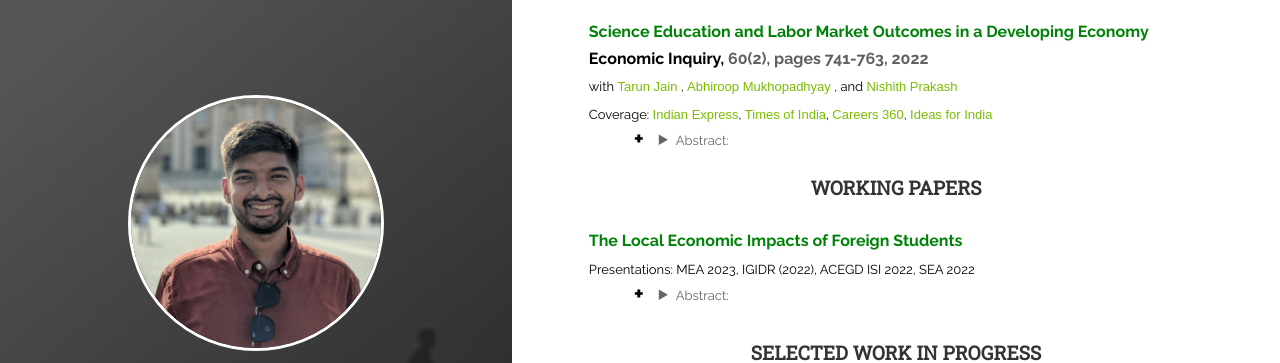
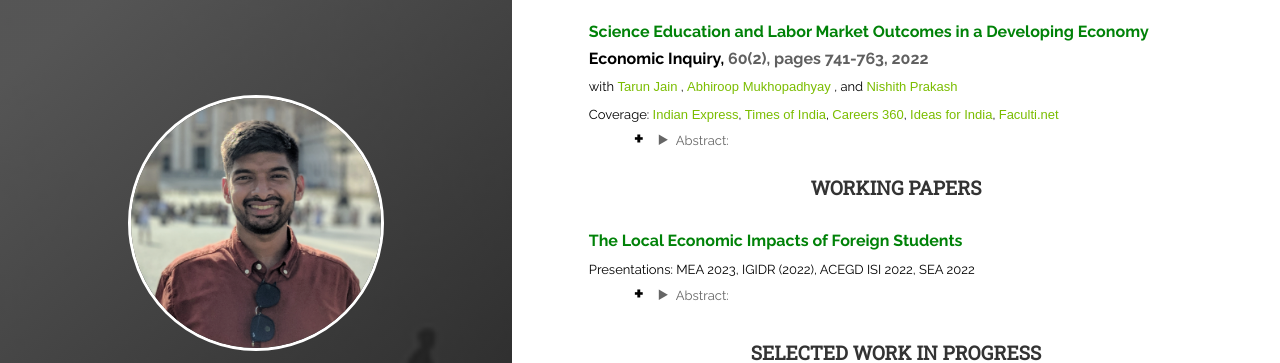
Before and after one commit to raghavrakesh/raghavrakesh.github.io, a Jekyll site: the page built from _posts/2018-06-13-research.markdown, in a window 1280 px wide and 1307 px high. Shown: the part 266-629 px from the top of the window. Built offline with Jekyll 4.4.1, drawn with Linux system fonts in a browser that asks for light colours.

Commit message:
Update 2018-06-13-research.markdown

```diff
--- a/_posts/2018-06-13-research.markdown
+++ b/_posts/2018-06-13-research.markdown
@@ -62,11 +62,9 @@ tags: [jekyll]
       </a>
     </font>
     <br>
-    <font size="2" style="color:#000000;">Coverage: <a href="https://indianexpress.com/article/education/students-who-learn-science-in-higher-secondary-may-earn-better-study-6403495/" > <font face="Arial" color="#7BBD00">Indian Express</font></a>, <a href="https://timesofindia.indiatimes.com/city/ahmedabad/science-grads-earn-22-more-says-iim-a-study/articleshow/86020486.cms" ><font face="Arial" color="#7BBD00">Times of India</font></a>, <a href="https://news.careers360.com/iim-ahmedabad-placement-iima-study-class-12-science-stream-income-jobs-recruitment-humanities-commerce-bihar-board-andhra-pradesh" ><font face="Arial" color="#7BBD00">Careers 360</font></a>, <a href="https://www.ideasforindia.in/topics/macroeconomics/science-in-school-the-educational-and-economic-outcomes-from-high-school-science.html" ><font face="Arial" color="#7BBD00">Ideas for India</font></a></font><br>
+    <font size="2" style="color:#000000;">Coverage: <a href="https://indianexpress.com/article/education/students-who-learn-science-in-higher-secondary-may-earn-better-study-6403495/" > <font face="Arial" color="#7BBD00">Indian Express</font></a>, <a href="https://timesofindia.indiatimes.com/city/ahmedabad/science-grads-earn-22-more-says-iim-a-study/articleshow/86020486.cms" ><font face="Arial" color="#7BBD00">Times of India</font></a>, <a href="https://news.careers360.com/iim-ahmedabad-placement-iima-study-class-12-science-stream-income-jobs-recruitment-humanities-commerce-bihar-board-andhra-pradesh" ><font face="Arial" color="#7BBD00">Careers 360</font></a>, <a href="https://www.ideasforindia.in/topics/macroeconomics/science-in-school-the-educational-and-economic-outcomes-from-high-school-science.html" ><font face="Arial" color="#7BBD00">Ideas for India</font></a>, <a href="https://faculti.net/science-education-and-labor-market-outcomes-in-a-developing-economy/" ><font face="Arial" color="#7BBD00">Faculti.net</font></a></font><br>
   </b>
 </p>
-
-
 
 
 <ul style="margin-top:-17px;">
```
